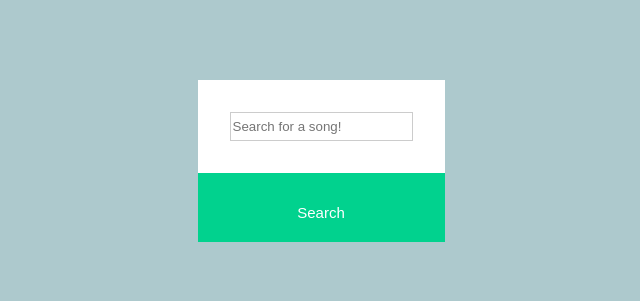
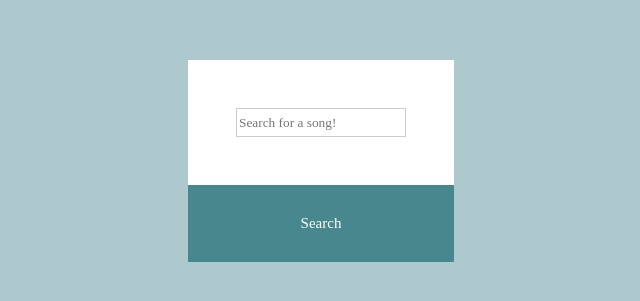
Before and after one commit to cathystanton/hackMIT22-2, a React (Create React App) app in the folder react-app-real/: page /listen in a window 1280 px wide. Shown: the part 229-530 px from the top of the page, without its empty margins (319-959 px from the left). Built offline with nearby package versions, Linux system fonts and the light colour scheme.

Commit message:
Simple search

```diff
--- a/react-app-real/src/App.css
+++ b/react-app-real/src/App.css
@@ -14,29 +14,34 @@
 input[type="text"] {
   height: 25px;
   border: 1px solid rgba(0, 0, 0, 0.2);
+  font-family: Montserrat;
 }
 
 input[type="submit"] {
   margin-top: 10px;
+  margin-bottom: 10px;
+  margin-left: 30px;
+  margin-right: 30px;
   cursor: pointer;
   font-size: 15px;
-  background: #01d28e;
-  border: 1px solid #01d28e;
+  background: #47878E;
+  border: 0px;
   color: #fff;
   padding: 20px 20px;
+  font-family: Montserrat;
 }
 
 input[type="submit"]:hover {
-  background: #6cf0c2;
+  background: #47878E;
 }
 
 .search {
-  background:#01d28e;
+  background:#47878E;
 }
 
 .search-input-container {
   background-color: white;
-  padding: 2rem;
+  padding: 3rem;
 }
 
 .search-submit-button-container {
```
